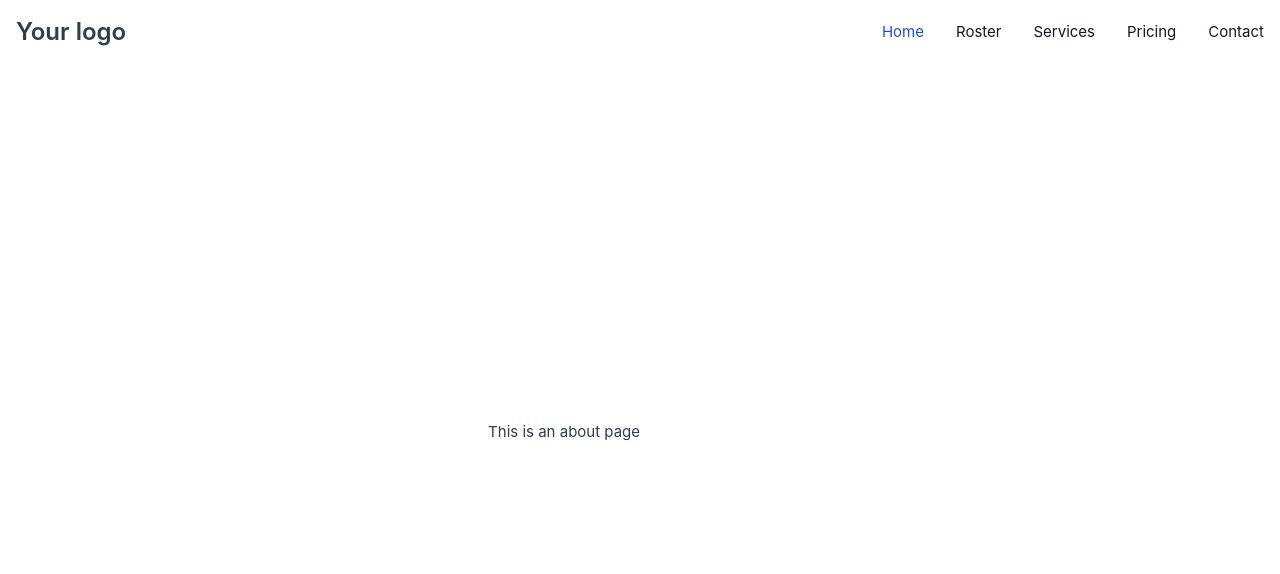
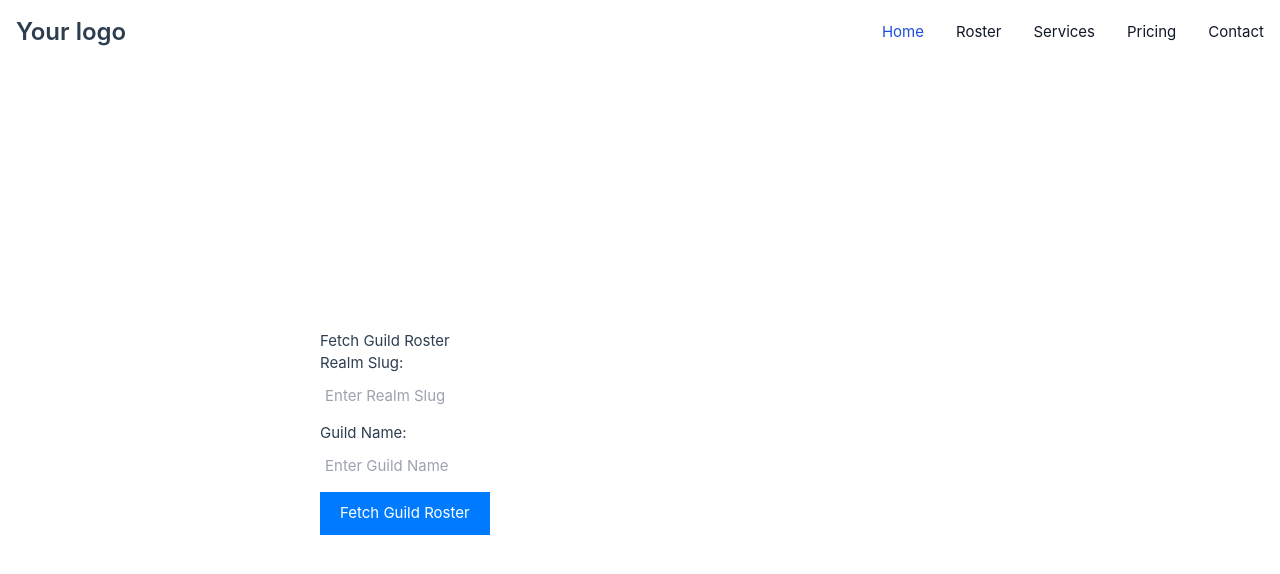
Before and after one commit to GFerreiroS/blizzard-api-test, a Vue app: page / in a window 1280 px wide. Shown: the top 574 px of the page. Built offline with nearby package versions, Linux system fonts and the light colour scheme; no server answers.

Commit message:
Changed api request location

```diff
--- a/postcss.config.js
+++ /dev/null
@@ -1,3 +0,0 @@
-module.exports = {
-  plugins: [require('tailwindcss'), require('autoprefixer')]
-}
--- a/src/components/TokenFetcher.vue
+++ b/src/components/TokenFetcher.vue
@@ -9,30 +9,66 @@ import axios from 'axios'
 
 export default {
   name: 'TokenFetcher',
+  data() {
+    return {
+      tokenCache: {
+        token: null,
+        expiresAt: null
+      }
+    }
+  },
   methods: {
     async fetchToken() {
       try {
-        const clientId = 'b913ce55b7db4d78b4861531a264c678' // Replace with your actual client ID
-        const clientSecret = 'kbibu6k8H12JoBSQAtK0eRf4iiieMIYx' // Replace with your actual client secret
+        const clientId = import.meta.env.VITE_APP_CLIENT_ID // Ensure these are set correctly
+        const clientSecret = import.meta.env.VITE_APP_CLIENT_SECRET // Ensure these are set correctly
         const tokenUrl = 'https://oauth.battle.net/token'
+        const TOKEN_LIFETIME_MS = 24 * 60 * 60 * 1000 // 24 hours in milliseconds
 
+        const encodedCredentials = btoa(`${clientId}:${clientSecret}`)
+        console.log(encodedCredentials)
+        console.log(clientId)
+        console.log(clientSecret)
         const response = await axios.post(
           tokenUrl,
           new URLSearchParams({ grant_type: 'client_credentials' }), // Form data for the request
           {
-            auth: {
-              username: clientId,
-              password: clientSecret
-            },
             headers: {
-              'Content-Type': 'application/x-www-form-urlencoded'
+              'Content-Type': 'application/x-www-form-urlencoded',
+              Authorization: `Basic ${encodedCredentials}` // Correct way to include Basic Auth
             }
           }
         )
 
-        return response.data.access_token // Return the token
+        const token = response.data.access_token
+        const expiresAt = Date.now() + TOKEN_LIFETIME_MS // Set token expiration time
+
+        // Cache the token and its expiration time
+        this.tokenCache = {
+          token,
+          expiresAt
+        }
+
+        return token // Return the new token
       } catch (error) {
         console.error('Error retrieving token:', error)
+        throw error // Rethrow error for handling in parent component
+      }
+    },
+
+    async fetchGuildRoster(realmSlug, guildName) {
+      try {
+        const token = await this.fetchToken() // Get the token using the fetchToken method
+        const apiUrl = `https://eu.api.blizzard.com/data/wow/guild/${realmSlug}/${guildName}/roster?namespace=profile-eu&locale=en_US`
+
+        const response = await axios.get(apiUrl, {
+          headers: {
+            Authorization: `Bearer ${token}` // Use the token for authorization
+          }
+        })
+        return response.data // Return the guild roster data
+      } catch (error) {
+        console.error('Error retrieving guild roster:', error)
         throw error // Rethrow error for handling in parent component
       }
     }
--- a/src/components/navBar.vue
+++ b/src/components/navBar.vue
@@ -47,31 +47,31 @@ import { RouterLink } from 'vue-router'
             >
           </li>
           <li>
-            <a
-              href="#"
+            <RouterLink
+              to="#"
               class="block py-2 px-3 text-gray-900 rounded hover:bg-gray-100 md:hover:bg-transparent md:border-0 md:hover:text-blue-700 md:p-0 dark:text-white md:dark:hover:text-blue-500 dark:hover:bg-gray-700 dark:hover:text-white md:dark:hover:bg-transparent"
-              >Roster</a
+              >Roster</RouterLink
             >
           </li>
           <li>
-            <a
-              href="#"
+            <RouterLink
+              to="#"
               class="block py-2 px-3 text-gray-900 rounded hover:bg-gray-100 md:hover:bg-transparent md:border-0 md:hover:text-blue-700 md:p-0 dark:text-white md:dark:hover:text-blue-500 dark:hover:bg-gray-700 dark:hover:text-white md:dark:hover:bg-transparent"
-              >Services</a
+              >Services</RouterLink
             >
           </li>
           <li>
-            <a
-              href="#"
+            <RouterLink
+              to="#"
               class="block py-2 px-3 text-gray-900 rounded hover:bg-gray-100 md:hover:bg-transparent md:border-0 md:hover:text-blue-700 md:p-0 dark:text-white md:dark:hover:text-blue-500 dark:hover:bg-gray-700 dark:hover:text-white md:dark:hover:bg-transparent"
-              >Pricing</a
+              >Pricing</RouterLink
             >
           </li>
           <li>
-            <a
-              href="#"
+            <RouterLink
+              to="#"
               class="block py-2 px-3 text-gray-900 rounded hover:bg-gray-100 md:hover:bg-transparent md:border-0 md:hover:text-blue-700 md:p-0 dark:text-white md:dark:hover:text-blue-500 dark:hover:bg-gray-700 dark:hover:text-white md:dark:hover:bg-transparent"
-              >Contact</a
+              >Contact</RouterLink
             >
           </li>
         </ul>
--- a/src/views/HomeView.vue
+++ b/src/views/HomeView.vue
@@ -1,37 +1,97 @@
 <template>
-  <div class="">
-    <h1>This is an about page</h1>
-    <p v-if="token">Token: {{ token }}</p>
+  <div class="home-view">
+    <h1>Fetch Guild Roster</h1>
+    <form @submit.prevent="fetchRoster">
+      <div>
+        <label for="realmSlug">Realm Slug:</label>
+        <input
+          type="text"
+          v-model="realmSlug"
+          id="realmSlug"
+          placeholder="Enter Realm Slug"
+          required
+        />
+      </div>
+      <div>
+        <label for="guildName">Guild Name:</label>
+        <input
+          type="text"
+          v-model="guildName"
+          id="guildName"
+          placeholder="Enter Guild Name"
+          required
+        />
+      </div>
+      <button type="submit">Fetch Guild Roster</button>
+    </form>
+
+    <!-- Display fetched guild roster if available -->
+    <div v-if="guildRoster">
+      <h2>Guild Roster:</h2>
+      <pre>{{ guildRoster }}</pre>
+    </div>
+
+    <!-- Include the TokenFetcher component -->
+    <TokenFetcher ref="tokenFetcher" />
   </div>
 </template>
 
 <script>
-import { fetchToken } from '@/tokenService'
+import TokenFetcher from '@/components/TokenFetcher.vue' // Import the TokenFetcher component
 
 export default {
-  name: 'App',
+  name: 'HomeView',
+  components: {
+    TokenFetcher // Register the component
+  },
   data() {
     return {
-      token: null
+      realmSlug: '', // To store the user input for realm slug
+      guildName: '', // To store the user input for guild name
+      guildRoster: null // To store the fetched guild roster data
     }
   },
-  async mounted() {
-    try {
-      this.token = await fetchToken()
-      console.log('Token retrieved:', this.token)
-    } catch (error) {
-      console.error('Error retrieving token:', error)
+  methods: {
+    async fetchRoster() {
+      try {
+        const tokenFetcher = this.$refs.tokenFetcher // Access the TokenFetcher component instance
+
+        // Fetch guild roster using user input
+        this.guildRoster = await tokenFetcher.fetchGuildRoster(this.realmSlug, this.guildName)
+        console.log('Guild Roster retrieved:', this.guildRoster)
+      } catch (error) {
+        console.error('Error retrieving guild roster:', error)
+      }
     }
   }
 }
 </script>
 
-<style>
-@media (min-width: 1024px) {
-  .about {
-    min-height: 100vh;
-    display: flex;
-    align-items: center;
-  }
+<style scoped>
+.home-view {
+  padding: 20px;
+}
+
+label {
+  display: block;
+  margin-bottom: 5px;
+}
+
+input[type='text'] {
+  margin-bottom: 10px;
+  padding: 5px;
+  width: 300px;
+}
+
+button {
+  padding: 10px 20px;
+  background-color: #007bff;
+  color: white;
+  border: none;
+  cursor: pointer;
+}
+
+button:hover {
+  background-color: #0056b3;
 }
 </style>
--- a/vite.config.js
+++ b/vite.config.js
@@ -1,15 +1,12 @@
 import { fileURLToPath, URL } from 'node:url'
 
-import { defineConfig } from 'vite'
+import { defineConfig, loadEnv } from 'vite'
 import vue from '@vitejs/plugin-vue'
 import vueJsx from '@vitejs/plugin-vue-jsx'
 
 // https://vitejs.dev/config/
 export default defineConfig({
-  plugins: [
-    vue(),
-    vueJsx(),
-  ],
+  plugins: [vue(), vueJsx()],
   resolve: {
     alias: {
       '@': fileURLToPath(new URL('./src', import.meta.url))
```
